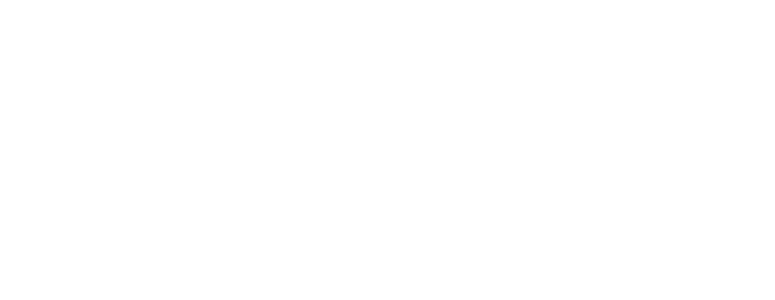
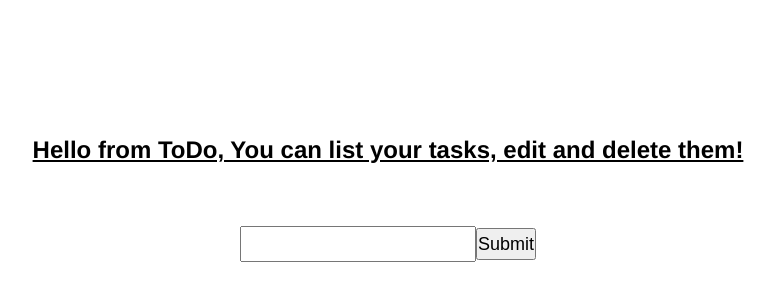
Before and after one commit to yaqootturman/todo-hooks, a React (Create React App) app in the folder todo/: page / in a window 1280 px wide. Shown: the part 170-470 px from the top of the page, without its empty margins (252-1027 px from the left). Built offline with nearby package versions, Linux system fonts and the light colour scheme.

Commit message:
the body

```diff
--- a/todo/src/App.js
+++ b/todo/src/App.js
@@ -1,8 +1,13 @@
+import './Components/style.css'
+import Form from './Components/Form'
 
 function App() {
   return (
     <div className="App">
-
+      <h2 className='heading'>
+        Hello from ToDo, You can list your tasks, edit and delete them!
+      </h2>
+      <Form/>
     </div>
   );
 }
--- /dev/null
+++ b/todo/src/Components/Form.js
@@ -0,0 +1,18 @@
+import './style.css'
+const Form = ()=>{
+    return(
+        <>
+            <form className="form" onSubmit={(e)=>{
+                e.preventDefault()
+
+            }}>
+                <input type="text">
+                </input>
+                <input type = "submit" className='btn btn-success'>
+                </input>
+            </form>
+        </>
+    )
+
+}
+export default Form
--- /dev/null
+++ b/todo/src/Components/style.css
@@ -0,0 +1,25 @@
+*{
+    margin: 0;
+    padding:0
+}
+:root{
+    display: flex;
+    height: 100vh;
+    align-items: center;
+    justify-content: center;
+
+}
+.heading{
+    font-family: 'Franklin Gothic Medium', 'Arial Narrow', Arial, sans-serif;
+    text-decoration: underline;
+}
+.form{
+    display: flex;
+    justify-content: center;
+    height: 20vh;
+    align-items: center;
+}
+.form input{
+    height: 2rem;
+    font-size: 18px;
+}
--- a/todo/src/index.js
+++ b/todo/src/index.js
@@ -1,6 +1,7 @@
 import React from 'react';
 import ReactDOM from 'react-dom/client';
 import App from './App';
+import './Components/style.css'
 
 const root = ReactDOM.createRoot(document.getElementById('root'));
 root.render(
```
Also changed, not shown: todo/src/Components/Task.js (added).
